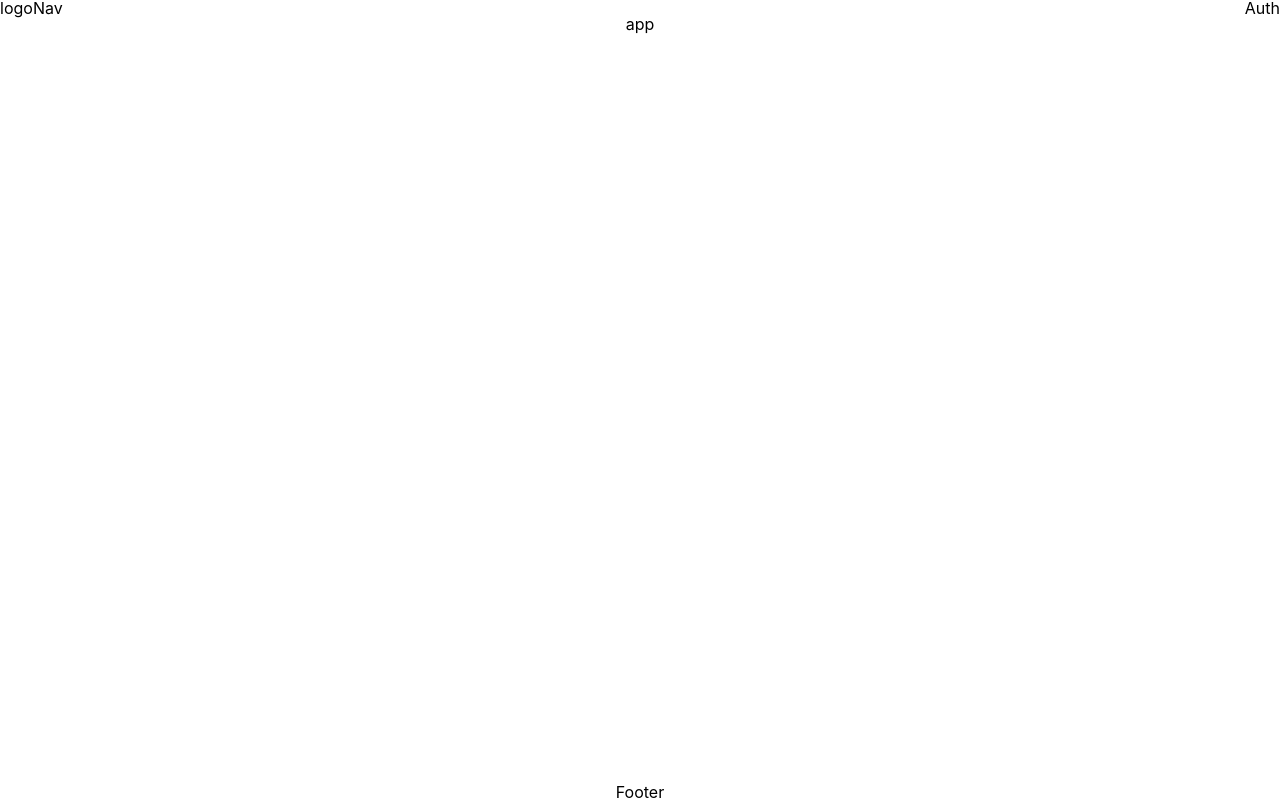
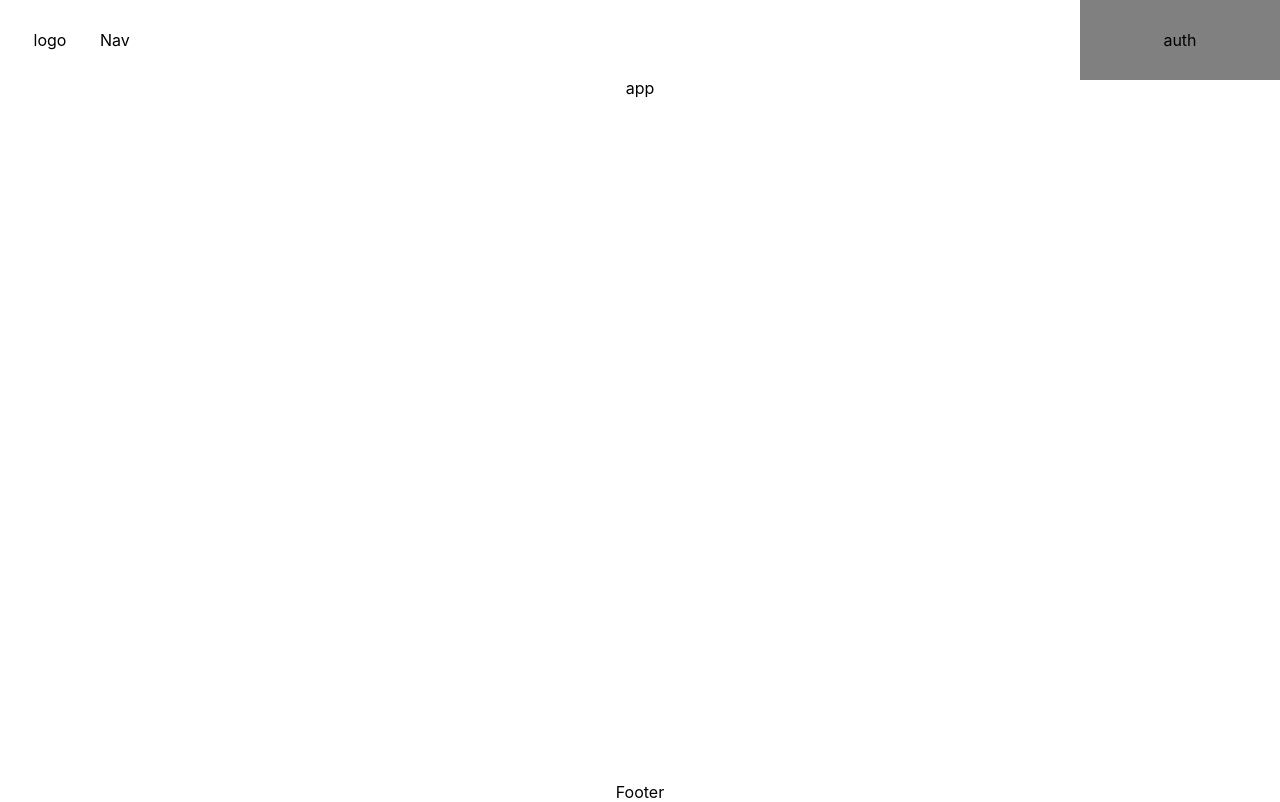
Before and after one commit to DavidDvpt/eu-trade, a React (Vite) app in the folder front/: page / in a window 1280 px wide. Built offline with nearby package versions, Linux system fonts and the light colour scheme.

Commit message:
remove jsx-ally package

```diff
--- a/front/index.html
+++ b/front/index.html
@@ -1,5 +1,5 @@
 <!DOCTYPE html>
-<html lang="en">
+<html lang="fr">
   <head>
     <meta charset="UTF-8" />
     <link rel="icon" type="image/svg+xml" href="src/favicon.svg" />
--- /dev/null
+++ b/front/src/features/auth/AuthHeader.tsx
@@ -0,0 +1,13 @@
+import styles from './authHeader.module.scss';
+
+function AuthHeader() {
+  const handleClick = () => {};
+
+  return (
+    <div className={styles.authHeader} onClick={handleClick}>
+      auth
+    </div>
+  );
+}
+
+export default AuthHeader;
--- /dev/null
+++ b/front/src/features/auth/authHeader.module.scss
@@ -0,0 +1,8 @@
+@import '../../scss/main';
+
+.authHeader {
+    background-color: grey;
+    @include flex-center-center;
+    width: 200px;
+    height: 100%;
+}
--- a/front/src/layout/header/header.module.scss
+++ b/front/src/layout/header/header.module.scss
@@ -3,8 +3,14 @@
 .header {
     @include flex-center-center;
     width: 100%;
+    height: 80px;
 
-    nav {
+    .logo {
+        width: 100px;
+        @include flex-center-center;
+    }
+
+    .content {
         flex-grow: 1;
     }
 }
--- a/front/src/layout/header/index.tsx
+++ b/front/src/layout/header/index.tsx
@@ -1,12 +1,14 @@
-import Auth from '../../features/auth';
+import AuthHeader from '../../features/auth/AuthHeader';
 import Nav from '../../features/nav';
 import styles from './header.module.scss';
 function Header() {
   return (
     <header className={styles.header}>
-      <div>logo</div>
-      <Nav />
-      <Auth />
+      <div className={styles.logo}>logo</div>
+      <div className={styles.content}>
+        <Nav />
+      </div>
+      <AuthHeader />
     </header>
   );
 }
```
Also changed, not shown: front/src/features/auth/authSlice.ts (added, +20 -0 lines), front/.eslintrc.js, 2 other files (tests, documents, lock files or other folders).
